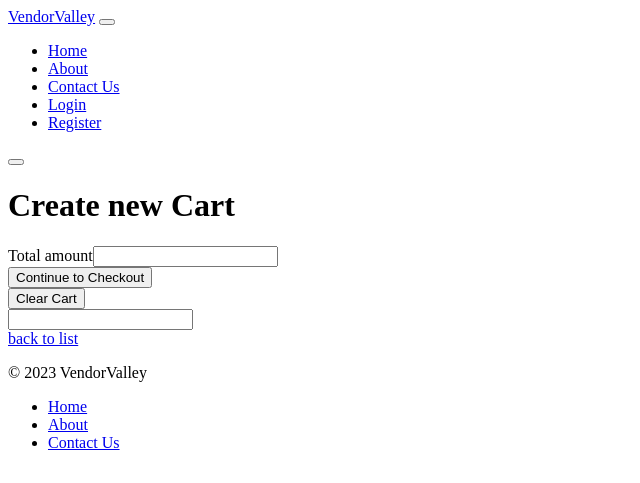
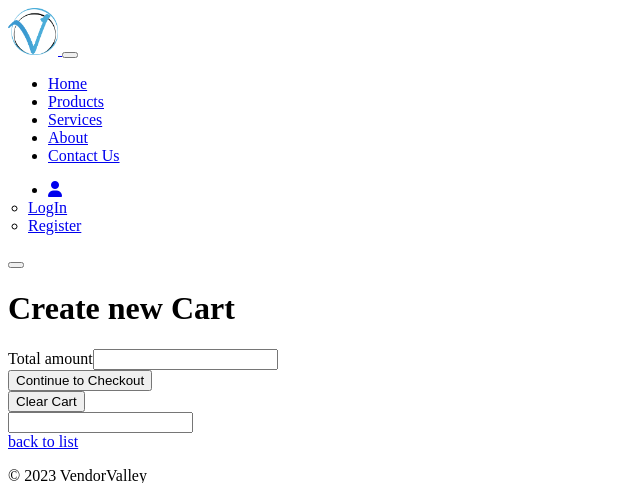
Before and after one commit to JoyChudasama/vendor-valley, a Symfony app: template templates/cart/new.html.twig in a window 1280 px wide. Shown: the top 483 px of the page, without its empty margins (0-640 px from the left). Run offline with Twig, Linux system fonts and the light colour scheme; the template is opened without the code that fills it, so the values that code supplies are empty; form fields are guessed from the names that the template uses; some libraries are stand-ins or nearby versions.

Commit message:
update navbar component: include wishlist icon, logo, and account dropdown for login and registration

```diff
--- a/templates/base.html.twig
+++ b/templates/base.html.twig
@@ -18,6 +18,7 @@
 
 		{# Font Awesome #}
 		<script src="https://kit.fontawesome.com/bd7ff58664.js" crossorigin="anonymous"></script>
+
 	</head>
 	<body {{stimulus_controller('global',{numberOfCartItemsUrl:path('app_cart_number_of_items')})}}>
 
--- a/templates/components/nav.html.twig
+++ b/templates/components/nav.html.twig
@@ -1,58 +1,81 @@
-<nav class="navbar navbar-expand-lg container-fluid">
-	<div class="container-lg">
-		<a class="navbar-brand" href="{{path('app_default')}}">VendorValley</a>
-		<button class="navbar-toggler" type="button" data-bs-toggle="collapse" data-bs-target="#navbarNav" aria-controls="navbarNav" aria-expanded="false" aria-label="Toggle navigation">
+<div class="border-bottom">
+	<nav class="navbar navbar-expand-lg fs-6 bg-white sticky-top p-2 shadow-sm">
+		<div class="container">
+			<a class="navbar-brand" href="{{path('app_default')}}">
+				<img src={{asset('/images/VendorValley.png')}} class="logo" style="width:50px" alt="VendorValley">
+			</a>
+			<button class="navbar-toggler" type="button" data-bs-toggle="collapse" data-bs-target="#navbarNavDropdown" aria-controls="navbarNavDropdown" aria-expanded="false" aria-label="Toggle navigation">
 				<span class="navbar-toggler-icon"></span>
 			</button>
-		<div class="collapse navbar-collapse justify-content-end" id="navbarNav">
-			<ul class="navbar-nav">
+			<ul class="navbar-nav ms-auto">
 				<li class="nav-item">
-					<a class="nav-link" aria-current="page" href="{{path('app_default')}}">Home</a>
+					<a class="fw-bold nav-link mx-2 active" aria-current="page" href="{{path('app_default')}}">Home</a>
 				</li>
 				<li class="nav-item">
-					<a class="nav-link" href="#">About</a>
+					<a class="nav-link mx-2" href="#">Products</a>
 				</li>
 				<li class="nav-item">
-					<a class="nav-link" href="#">Contact Us</a>
+					<a class="nav-link mx-2" href="#">Services</a>
 				</li>
-
+				<li class="nav-item">
+					<a class="nav-link mx-2" href="#">About</a>
+				</li>
+				<li class="nav-item">
+					<a class="nav-link mx-2" href="#">Contact Us</a>
+				</li>
+			</ul>
 			{% if app.user %}
-
+				<ul class="navbar-nav ms-auto">
 					<li class="nav-item">
-						<a class="nav-link cart btn me-2 position-relative" href="{{path('app_cart_show')}}">
-							<i class="fa fa-cart-shopping h6"></i>
-							<span class="position-absolute mt-2 start-100 translate-middle badge rounded-pill bg-success p-1">
-								<span class="visually-hidden">Cart</span>
-								<span data-global-target="numberOfCartItems" class=""></span>
+						<a class="nav-link cart btn me-2 position-relative" href="#">
+							<i class="fa fa-heart h6"></i>
+							<span class="position-absolute mt-2 start-100 translate-middle badge rounded-pill bg-primary">
+								<span class="visually-hidden">Wishlist</span>
+								<span data-global-target="numberOfWishItems">0</span>
 							</span>
 						</a>
 					</li>
-
-					<li class="nav-item dropdown">
-						<span class="nav-link dropdown-toggle" data-bs-toggle="dropdown" data-bs-auto-close="true" aria-expanded="false">
-							<i class="fa-solid fa-user"></i>
+					<li class="nav-item">
+						<a class="nav-link cart btn me-5 position-relative" href="{{path('app_cart_show')}}">
+							<i class="fa fa-cart-shopping h6"></i>
+							<span class="position-absolute mt-2 start-100 translate-middle badge rounded-pill bg-primary">
+								<span class="visually-hidden">Cart</span>
+								<span data-global-target="numberOfCartItems">0</span>
 							</span>
-						<ul class="dropdown-menu dropdown-menu-start">
+						</a>
+					</li>
+					<li class="dropdown">
+						<a class="nav-link text-decoration-none" href="#" data-bs-toggle="dropdown" aria-expanded="false">
+							<i class="fa-solid fa-user fs-5 align-center"></i>
+						</a>
+						<ul class="dropdown-menu" style="margin-left:-60px">
 							<li>
 								<a class="dropdown-item" href="{{path('app_user_profile',{id:app.user.id})}}">{{app.user}}</a>
 							</li>
+							<li><hr class="dropdown-divider"></li>
 							<li>
 								<a class="dropdown-item" href="{{path('app_logout')}}">Log Out</a>
 							</li>
 						</ul>
 					</li>
-
+				</ul>
 			{% else %}
-
-					<li class="nav-item">
-						<a class="nav-link" href="{{path('app_login')}}">Login</a>
+				<ul class="navbar-nav ms-auto me-4">
+					<li class="nav-item dropdown">
+						<a class="nav-link text-decoration-none" href="#" data-bs-toggle="dropdown" aria-expanded="false">
+							<i class="fa-solid fa-user fs-5 align-center"></i>
+						</a>
+						<ul class="dropdown-menu" style="margin-left:-60px">
+							<li>
+								<a class="dropdown-item" href="{{path('app_login')}}">LogIn</a>
 							</li>
-					<li class="nav-item">
-						<a class="nav-link" href="{{path('app_user_new')}}">Register</a>
+							<li>
+								<a class="dropdown-item" href="{{path('app_user_new')}}">Register</a>
 							</li>
+						</ul>
+					</li>
+				</ul>
 			{% endif %}
-
-			</ul>
 		</div>
 	</div>
 </nav>
```
Also changed, not shown: public/images/VendorValley.png (added). Lines whose indentation alone changed are shown as unchanged.
